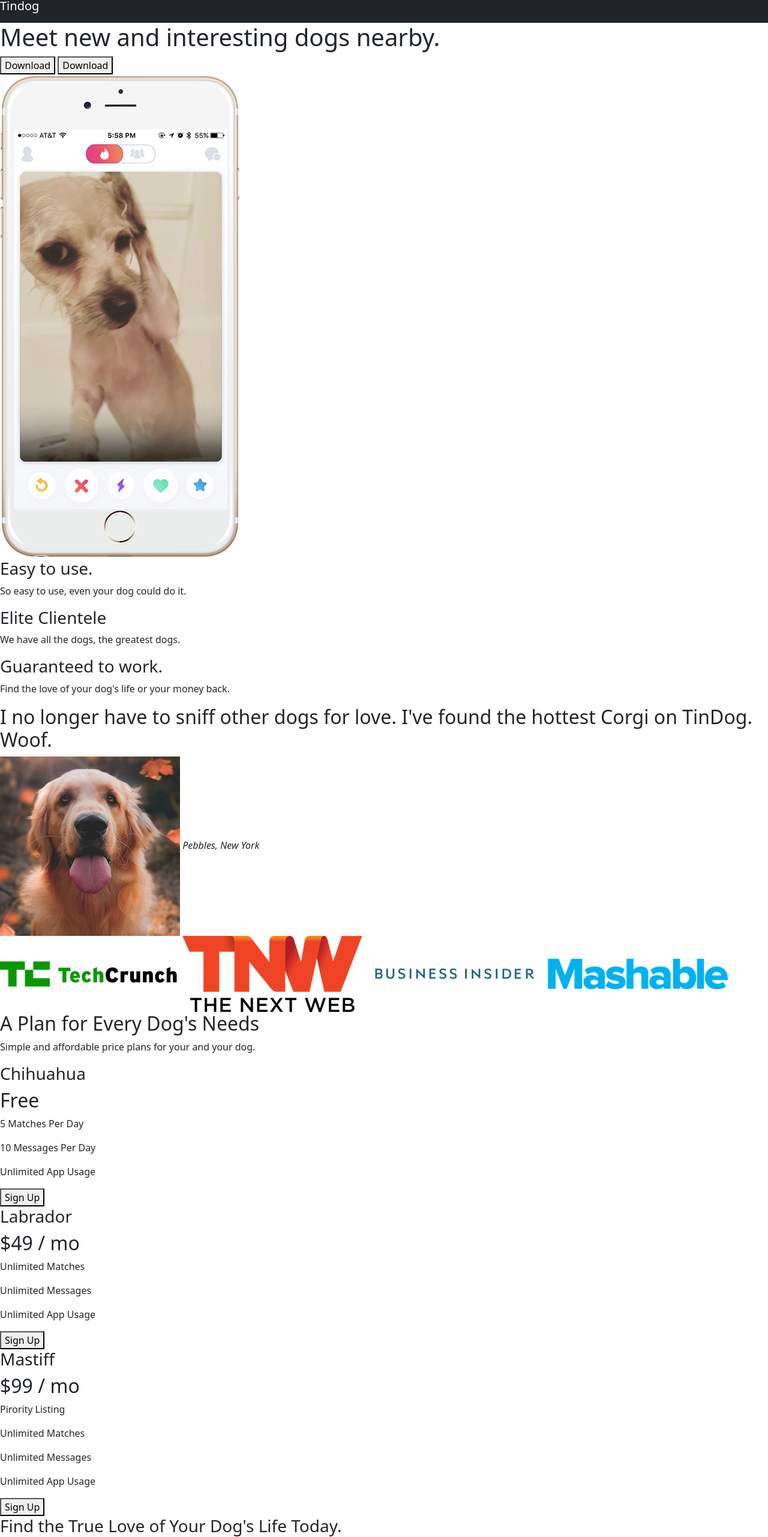
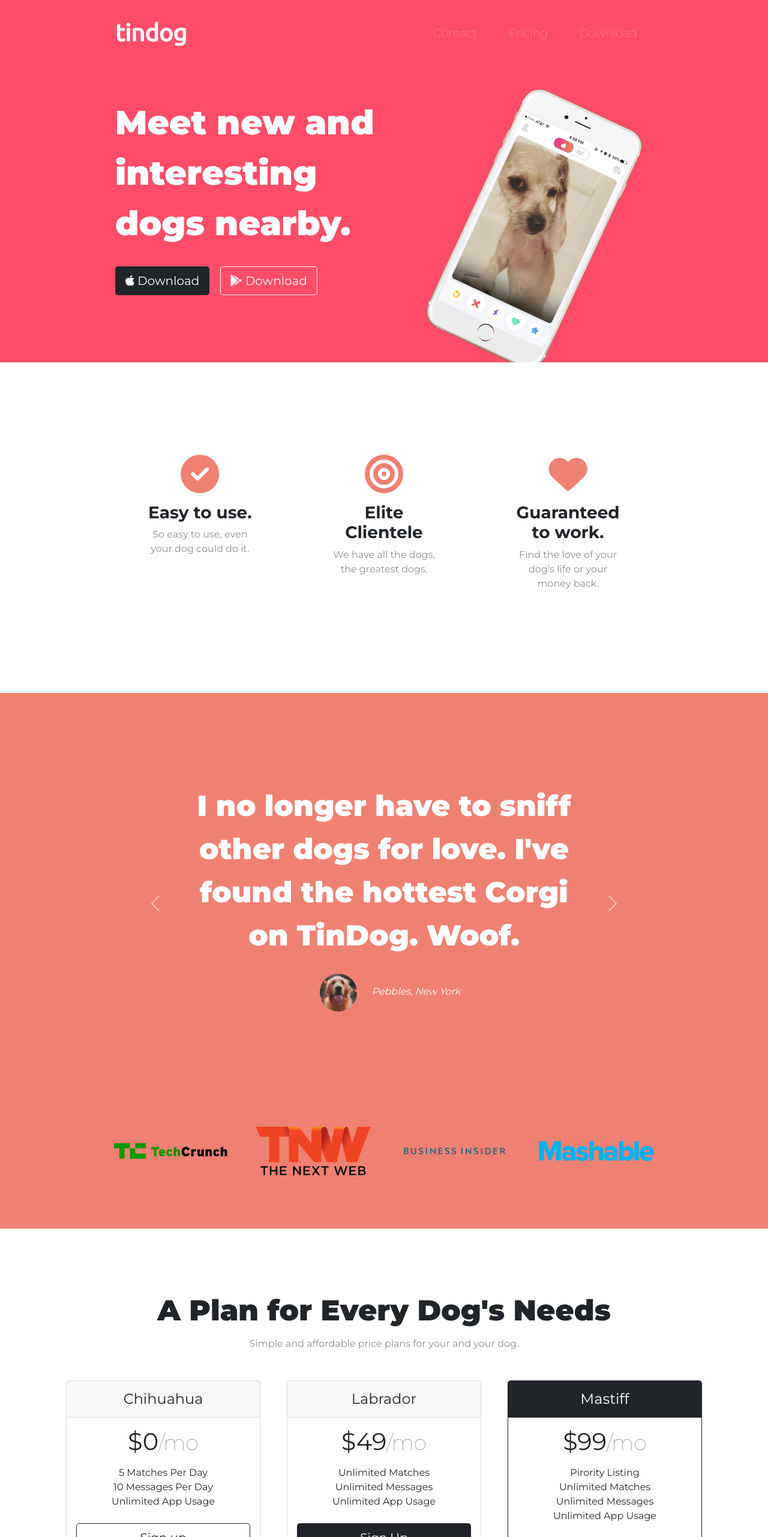
Before and after one commit to munkhbat57/fullstack_bootcamp, a plain HTML site: page TinDog-Start-master/TinDog-Start-master/index.html in a window 1280 px wide. Shown: the part 18-2580 px from the top of the page at 60% size. Drawn offline with nearby package versions, Linux system fonts and the light colour scheme.

Commit message:
Tindog website

```diff
--- a/TinDog-Start-master/TinDog-Start-master/css/styles.css
+++ b/TinDog-Start-master/TinDog-Start-master/css/styles.css
@@ -0,0 +1,179 @@
+
+body{
+    font-family: 'Montserrat', sans-serif;
+}
+
+h1, h2, h3, h4, h5, h6{
+    font-family: 'Montserrat', sans-serif;
+
+}
+
+h2{
+    font-weight: 900;
+    font-size: 3rem;
+    line-height: 1.5;
+}
+
+h3{
+    font-weight: 700;
+}
+
+p{
+    color: #8f8f8f;
+}
+
+/* Headings */
+
+.big-heading{
+    font-family: 'Montserrat', sans-serif;
+    font-weight: 900;
+    font-size: 3.5rem;
+    line-height: 1.5;
+}
+
+#title{
+    background-color: #ff4c68;
+    color: white;
+}
+
+.container-fluid{
+    padding: 3% 15% 7%;
+}
+
+
+
+/* Nav Bar */
+
+.navbar {
+    padding: 0 0 4.5rem;
+}
+
+.navbar-brand{
+    font-family: 'Ubuntu', sans-serif;
+    font-size: 2.5rem;
+    font-weight: bold;
+}
+
+.nav-item{
+    padding: 0 18px;
+}
+
+.nav-link{
+    font-size: 1.2rem;
+    font-family: "Montserrat";
+    font-weight: 100;
+}
+
+/* Download Buttons */
+
+.download-button{
+    margin: 5% 3% 5% 0%
+}
+
+/* Title Image */
+
+.title-image{
+   width: 17%;
+   transform: rotate(25deg);
+   position: absolute;
+   right: 22%;
+
+}
+
+/* Feature Section */
+
+#features{
+    padding: 7% 15%;
+    background-color: white;
+    position: relative;
+}
+
+.feature-box{
+    text-align: center;
+    padding: 7%;
+}
+
+.icon{
+    color: #ef8172;
+    margin-bottom: 1rem;
+}
+
+.icon:hover{
+    color: #ff4c68;
+}
+
+#testimonials{
+    padding: 7% 15%;
+    text-align: center;
+    background-color: #ef8172;
+    color: #fff;
+}
+
+.testimonial-image{
+    width: 10%;
+    border-radius: 100%;
+    margin: 20px;
+}
+
+.carousel-item{
+    padding: 7% 15%;
+}
+
+#press{
+    background-color: #ef8172;
+    text-align: center;
+    padding-bottom: 3%;
+}
+
+.press-logo{
+    width: 15%;
+    margin: 20px 20px 50px;
+}
+
+/* pricing section */
+
+#pricing {
+    padding: 100px;
+    text-align: center;
+}
+
+.pricing-column{
+    padding: 3% 2%;
+}
+
+@media (max-width: 1028px){
+    .title-image{
+        position: static;
+        transform: rotate(0);
+    }
+    #title{
+        text-align: center;
+    }
+}
+
+/* cta section */
+
+#cta{
+    background-color: #ff4c68;
+    text-align: center;
+    color: white;
+    padding: 7% 22%;
+}
+
+.cta-text{
+    font-family: 'Montserrat', sans-serif;
+    font-weight: 900;
+    font-size: 3.5rem;
+    line-height: 1.5;
+}
+
+/* Footer */
+
+#footer{
+    padding: 7% 15%;
+    text-align: center;
+}
+
+.icon-f{
+    margin: 20px 10px;
+}
--- a/TinDog-Start-master/TinDog-Start-master/index.html
+++ b/TinDog-Start-master/TinDog-Start-master/index.html
@@ -4,33 +4,44 @@
 <head>
   <meta charset="utf-8">
   <title>TinDog</title>
-  <script src="https://cdn.jsdelivr.net/npm/bootstrap@5.1.3/dist/js/bootstrap.bundle.min.js" integrity="sha384-ka7Sk0Gln4gmtz2MlQnikT1wXgYsOg+OMhuP+IlRH9sENBO0LRn5q+8nbTov4+1p" crossorigin="anonymous"></script>
-  <link href="https://cdn.jsdelivr.net/npm/bootstrap@5.1.3/dist/css/bootstrap.min.css" rel="stylesheet" integrity="sha384-1BmE4kWBq78iYhFldvKuhfTAU6auU8tT94WrHftjDbrCEXSU1oBoqyl2QvZ6jIW3" crossorigin="anonymous">
+  <!-- Font awesome -->
+  <script src="https://kit.fontawesome.com/6348e140db.js" crossorigin="anonymous"></script>
+  <!-- bootstrap scripts -->
+  <script src="https://cdn.jsdelivr.net/npm/bootstrap@5.1.3/dist/js/bootstrap.bundle.min.js"
+    integrity="sha384-ka7Sk0Gln4gmtz2MlQnikT1wXgYsOg+OMhuP+IlRH9sENBO0LRn5q+8nbTov4+1p"
+    crossorigin="anonymous"></script>
+  <link href="https://cdn.jsdelivr.net/npm/bootstrap@5.1.3/dist/css/bootstrap.min.css" rel="stylesheet"
+    integrity="sha384-1BmE4kWBq78iYhFldvKuhfTAU6auU8tT94WrHftjDbrCEXSU1oBoqyl2QvZ6jIW3" crossorigin="anonymous">
   <link rel="stylesheet" href="css/styles.css">
-
+  <link rel="preconnect" href="https://fonts.googleapis.com">
+  <link rel="preconnect" href="https://fonts.gstatic.com" crossorigin>
+  <link
+    href="https://fonts.googleapis.com/css2?family=Montserrat:wght@100;400;700;900&family=Ubuntu:ital,wght@0,300;0,400;1,700&display=swap"
+    rel="stylesheet">
 </head>
 
 <body>
 
   <section id="title">
+    <div class="container-fluid">
 
       <!-- Nav Bar -->
-    <nav class="navbar navbar-expand-lg navbar-dark bg-dark">
-      <a class="navbar-brand" href="">Tindog</a>
-      <button class="navbar-toggler" type="button" data-bs-toggle="collapse" data-bs-target="#navbarTogglerDemo01" aria-controls="navbarTogglerDemo01" aria-expanded="false" aria-label="Toggle navigation">
+      <nav class="navbar navbar-expand-lg navbar-dark">
+        <a class="navbar-brand" href="">tindog</a>
+        <button class="navbar-toggler" type="button" data-toggle="collapse" data-target="#navbarSupportedContent"
+          aria-controls="navbarSupportedContent" aria-expanded="false" aria-label="Toggle navigation">
           <span class="navbar-toggler-icon"></span>
-
-
-      <div class="collapse navbar-collapse" id="navbarTogglerDemo01">
+        </button>
+        <div class="collapse navbar-collapse" id="navbarSupportedContent">
           <ul class="navbar-nav ms-auto">
             <li class="nav-item">
-              <a class="nav-link" href="">Contact</a>
+              <a class="nav-link" href="#footer">Contact</a>
             </li>
             <li class="nav-item">
-              <a class="nav-link" href="">Pricing</a>
+              <a class="nav-link" href="#pricing">Pricing</a>
             </li>
             <li class="nav-item">
-              <a class="nav-link" href="">Download</a>
+              <a class="nav-link" href="#cta">Download</a>
             </li>
           </ul>
         </div>
@@ -40,30 +51,43 @@
 
       <!-- Title -->
 
-    <div>
-      <h1>Meet new and interesting dogs nearby.</h1>
-      <button type="button">Download</button>
-      <button type="button">Download</button>
+      <div class="row">
+        <div class="col-lg-6">
+          <h1 class="big-heading">Meet new and interesting dogs nearby.</h1>
+          <button type="button" class="btn btn-dark btn-lg download-button"> <i class="fa-brands fa-apple"></i>
+            Download</button>
+          <button type="button" class="btn btn-outline-light btn-lg download-button"><i
+              class="fa-brands fa-google-play"></i> Download</button>
         </div>
-    <div>
-      <img src="images/iphone6.png" alt="iphone-mockup">
+        <div class="col-lg-6">
+          <img class="title-image" src="images/iphone6.png" alt="iphone-mockup">
+        </div>
       </div>
 
+
   </section>
-
+  </div>
 
   <!-- Features -->
 
   <section id="features">
-
+    <div class="row">
+      <div class="col-lg-4 feature-box">
+        <i class="fa-solid fa-circle-check fa-4x icon"></i>
         <h3>Easy to use.</h3>
         <p>So easy to use, even your dog could do it.</p>
-
+      </div>
+      <div class="col-lg-4 feature-box">
+        <i class="fa-solid fa-bullseye fa-4x icon"></i>
         <h3>Elite Clientele</h3>
         <p>We have all the dogs, the greatest dogs.</p>
-
+      </div>
+      <div class="col-lg-4 feature-box">
+        <i class="fa-solid fa-heart fa-4x icon"></i>
         <h3>Guaranteed to work.</h3>
         <p>Find the love of your dog's life or your money back.</p>
+      </div>
+    </div>
 
   </section>
 
@@ -72,13 +96,30 @@
 
   <section id="testimonials">
 
+    <div id="testimonial-carousel" class="carousel slide" data-bs-ride="false">
+      <div class="carousel-inner">
+        <div class="carousel-item active">
           <h2>I no longer have to sniff other dogs for love. I've found the hottest Corgi on TinDog. Woof.</h2>
-    <img src="images/dog-img.jpg" alt="dog-profile">
+          <img class="testimonial-image" src="images/dog-img.jpg" alt="dog-profile">
           <em>Pebbles, New York</em>
+        </div>
+        <div class="carousel-item">
+          <h2 class="testimonial-text">My dog used to be so lonely, but with TinDog's help, they've found the love of
+            their life. I think.</h2>
+          <img class="testimonial-image" src="images/lady-img.jpg" alt="lady-profile">
+          <em>Beverly, Illinois</em>
+        </div>
+      </div>
+      <button class="carousel-control-prev" type="button" data-bs-target="#testimonial-carousel" data-bs-slide="prev">
+        <span class="carousel-control-prev-icon"></span>
+      </button>
+      <button class="carousel-control-next" type="button" data-bs-target="#testimonial-carousel" data-bs-slide="next">
+        <span class="carousel-control-next-icon"></span>
+      </button>
+    </div>
 
-    <!-- <h2 class="testimonial-text">My dog used to be so lonely, but with TinDog's help, they've found the love of their life. I think.</h2>
-    <img class="testimonial-image" src="images/lady-img.jpg" alt="lady-profile">
-    <em>Beverly, Illinois</em> -->
+
+
 
   </section>
 
@@ -86,10 +127,10 @@
   <!-- Press -->
 
   <section id="press">
-    <img src="images/techcrunch.png" alt="tc-logo">
-    <img src="images/tnw.png" alt="tnw-logo">
-    <img src="images/bizinsider.png" alt="biz-insider-logo">
-    <img src="images/mashable.png" alt="mashable-logo">
+    <img class="press-logo" src="images/techcrunch.png" alt="tc-logo">
+    <img class="press-logo" src="images/tnw.png" alt="tnw-logo">
+    <img class="press-logo" src="images/bizinsider.png" alt="biz-insider-logo">
+    <img class="press-logo" src="images/mashable.png" alt="mashable-logo">
 
   </section>
 
@@ -97,34 +138,61 @@
   <!-- Pricing -->
 
   <section id="pricing">
-
     <h2>A Plan for Every Dog's Needs</h2>
     <p>Simple and affordable price plans for your and your dog.</p>
 
+    <div class="row row-cols-1 row-cols-md-3 mb-3 text-center">
+      <div class="pricing-column col-lg-4 col-md-6">
+        <div class="card mb-4 rounded-3 shadow-sm">
+          <div class="card-header py-3">
+            <h4 class="my-0 fw-normal">Chihuahua</h4>
+          </div>
+          <div class="card-body">
+            <h1 class="card-title pricing-card-title">$0<small class="text-muted fw-light">/mo</small></h1>
+            <ul class="list-unstyled mt-3 mb-4">
+              <li>5 Matches Per Day</li>
+              <li>10 Messages Per Day</li>
+              <li>Unlimited App Usage</li>
+            </ul>
+            <button type="button" class="w-100 btn btn-lg btn-outline-dark">Sign up</button>
+          </div>
+        </div>
+      </div>
+      <div class="pricing-column col-lg-4 col-md-6">
+        <div class="card mb-4 rounded-3 shadow-sm">
+          <div class="card-header py-3">
+            <h4 class="my-0 fw-normal">Labrador</h4>
+          </div>
+          <div class="card-body">
+            <h1 class="card-title pricing-card-title">$49<small class="text-muted fw-light">/mo</small></h1>
+            <ul class="list-unstyled mt-3 mb-4">
+              <li>Unlimited Matches</li>
+              <li>Unlimited Messages</li>
+              <li>Unlimited App Usage</li>
+            </ul>
+            <button type="button" class="w-100 btn btn-lg btn-dark">Sign Up</button>
+          </div>
+        </div>
+      </div>
+      <div class="pricing-column col-lg-4 col-md-12">
+        <div class="card mb-4 rounded-3 shadow-sm border-dark">
+          <div class="card-header py-3 text-white bg-dark border-dark">
+            <h4 class="my-0 fw-normal">Mastiff</h4>
+          </div>
+          <div class="card-body">
+            <h1 class="card-title pricing-card-title">$99<small class="text-muted fw-light">/mo</small></h1>
+            <ul class="list-unstyled mt-3 mb-4">
+              <li>Pirority Listing</li>
+              <li>Unlimited Matches</li>
+              <li>Unlimited Messages</li>
+              <li>Unlimited App Usage</li>
+            </ul>
+            <button type="button" class="w-100 btn btn-lg btn-dark">Sign Up</button>
+          </div>
+        </div>
+      </div>
+    </div>
 
-    <h3>Chihuahua</h3>
-    <h2>Free</h2>
-    <p>5 Matches Per Day</p>
-    <p>10 Messages Per Day</p>
-    <p>Unlimited App Usage</p>
-    <button type="button">Sign Up</button>
-
-
-    <h3>Labrador</h3>
-    <h2>$49 / mo</h2>
-    <p>Unlimited Matches</p>
-    <p>Unlimited Messages</p>
-    <p>Unlimited App Usage</p>
-    <button type="button">Sign Up</button>
-
-
-    <h3>Mastiff</h3>
-    <h2>$99 / mo</h2>
-    <p>Pirority Listing</p>
-    <p>Unlimited Matches</p>
-    <p>Unlimited Messages</p>
-    <p>Unlimited App Usage</p>
-    <button type="button">Sign Up</button>
 
   </section>
 
@@ -133,9 +201,10 @@
 
   <section id="cta">
 
-    <h3>Find the True Love of Your Dog's Life Today.</h3>
-    <button type="button">Download</button>
-    <button type="button">Download</button>
+    <h3 class="cta-text">Find the True Love of Your Dog's Life Today.</h3>
+    <button type="button" class="btn btn-dark btn-lg download-button"> <i class="fa-brands fa-apple"></i> Download</button>
+    <button type="button" class="btn btn-light btn-lg download-button"><i
+      class="fa-brands fa-google-play"></i> Download</button>
 
   </section>
 
@@ -143,7 +212,10 @@
   <!-- Footer -->
 
   <footer id="footer">
-
+    <i class="icon-f fa-brands fa-facebook"></i>
+    <i class="icon-f fa-brands fa-instagram"></i>
+    <i class="icon-f fa-brands fa-twitter"></i>
+    <i class="icon-f fa-solid fa-envelope"></i>
     <p>© Copyright TinDog</p>
 
   </footer>
```
Lines whose indentation alone changed are shown as unchanged.
